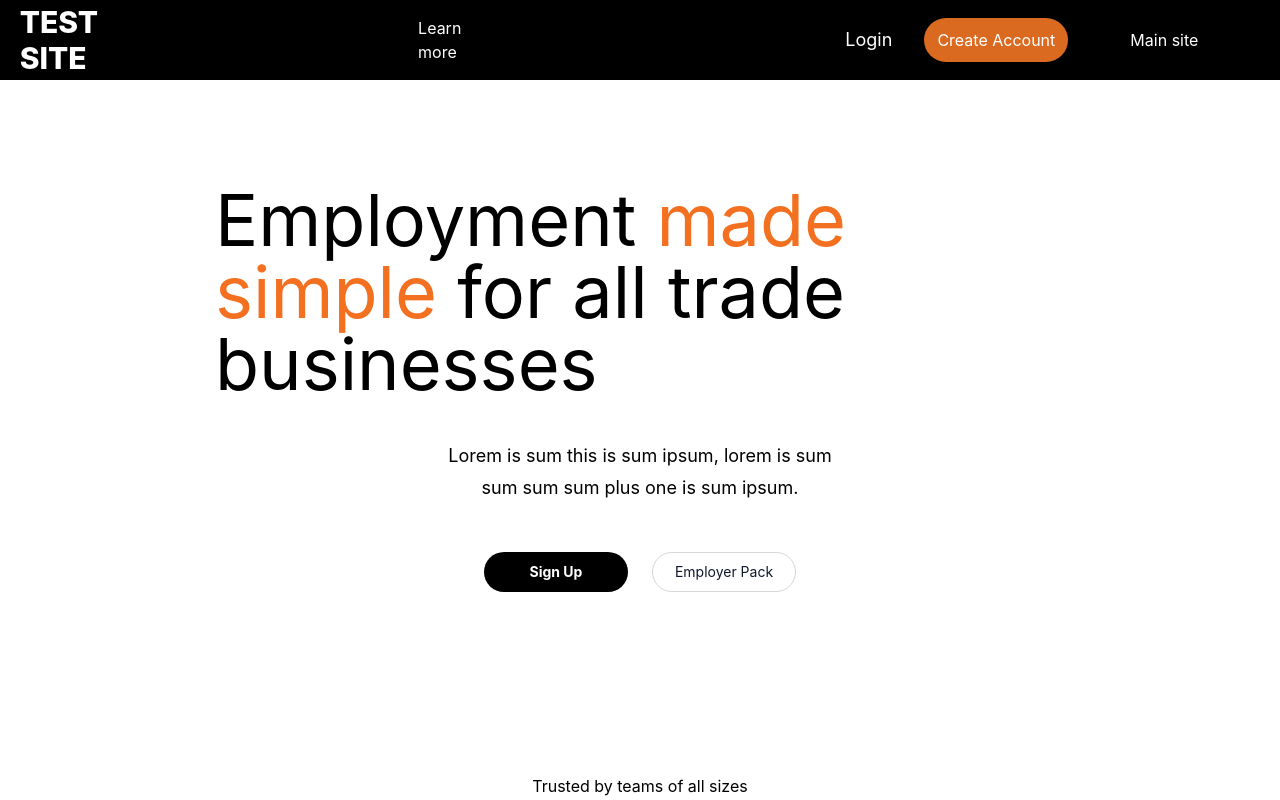
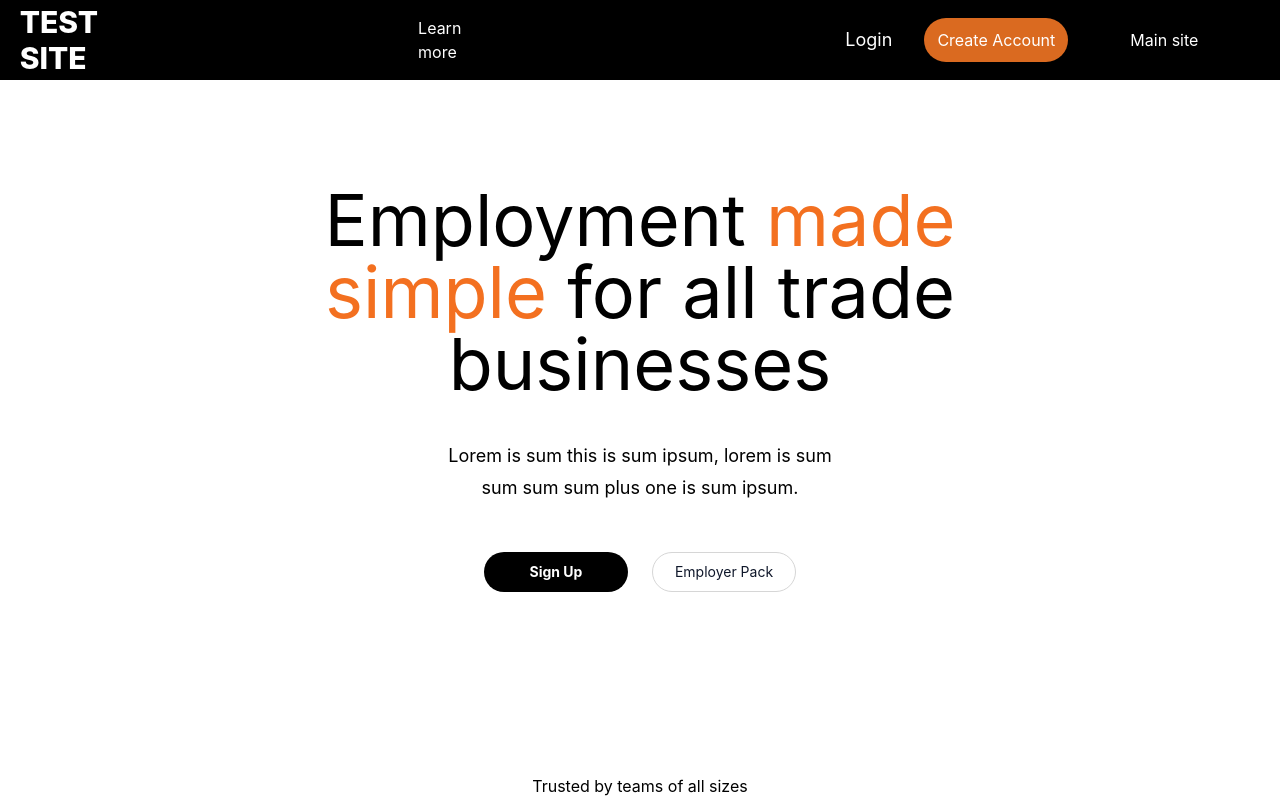
Before and after one commit to pavel11988/test-project-cs, a Next.js app: page / in a window 1280 px wide. Shown: the top 800 px of the page. Built offline with nearby package versions, Linux system fonts and the light colour scheme.

Commit message:
fix zindex

```diff
--- a/components/pages/home/AboutGallery.tsx
+++ b/components/pages/home/AboutGallery.tsx
@@ -68,14 +68,14 @@ const AboutGallery: FC<AboutGalleryProps> = ({ images }) => {
               key={i}
               animate={{ y: 50 }}
               transition={{ delay: 0 }}
-              className={"relative"}
+              className={`relative ${id === hovered ? "z-[30]" : "z-[10]"}`}
             >
               <motion.img
                 animate={
                   id === hovered
                     ? {
                         position: "relative",
-                        zIndex: 25,
+                        zIndex: 100,
                         y: i > 1 ? -100 : 120,
                         x: 30,
                         scale: [1, 1.5],
@@ -105,6 +105,7 @@ const AboutGallery: FC<AboutGalleryProps> = ({ images }) => {
               key={i}
               animate={{ y: -50 }}
               transition={{ delay: 0 }}
+              className={`relative ${id === hovered ? "z-[30]" : "z-[10]"}`}
             >
               <motion.img
                 animate={
--- a/components/pages/home/Hero.tsx
+++ b/components/pages/home/Hero.tsx
@@ -57,7 +57,7 @@ const Hero: FC<HeroProps> = ({ title, main_text, teams_text, teams_logos }) => {
           animate={{ opacity: [0, 1] }}
           transition={{ delay: 0.3 }}
         >
-          <div className="py-10 mx-auto hero-title-container">
+          <div className="py-10 mx-auto hero-title-container text-center">
             <h1 className="text-7xl">
               Employment{" "}
               <span className="text-text_orange relative">
```
